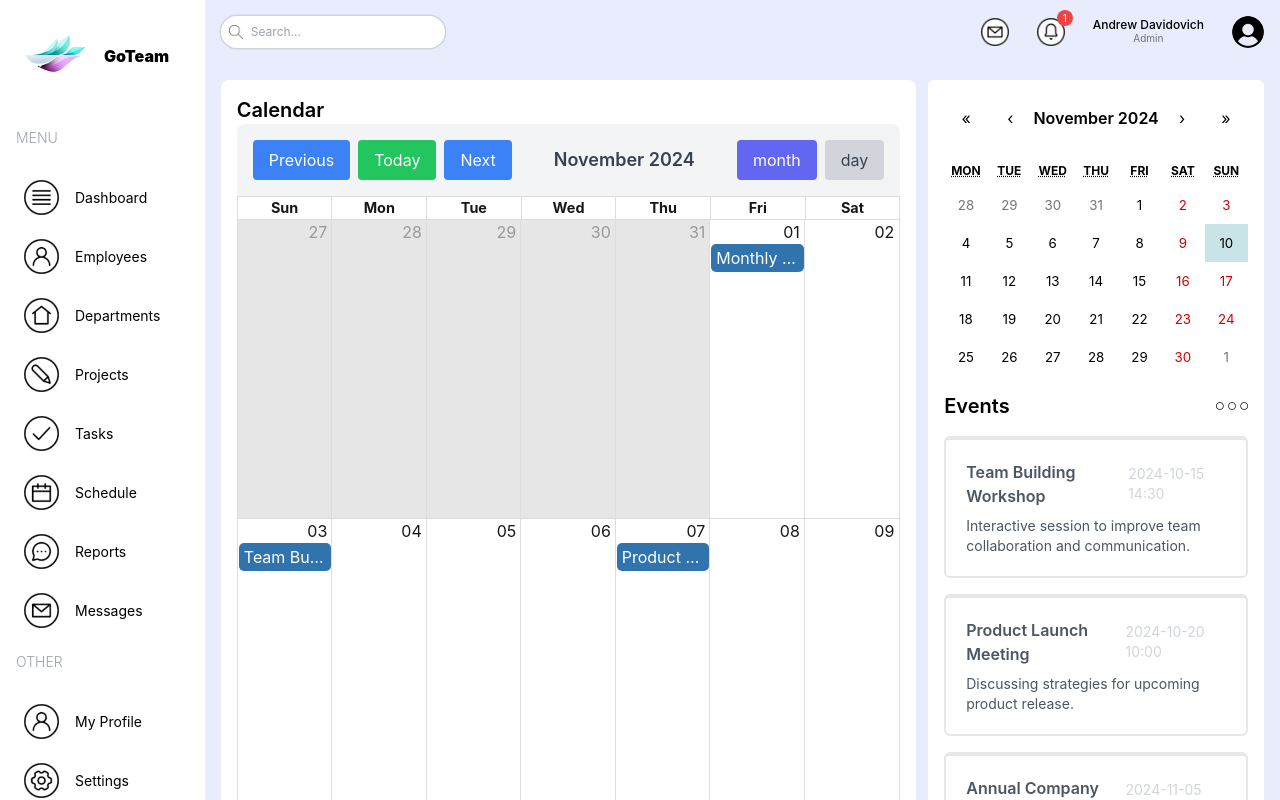
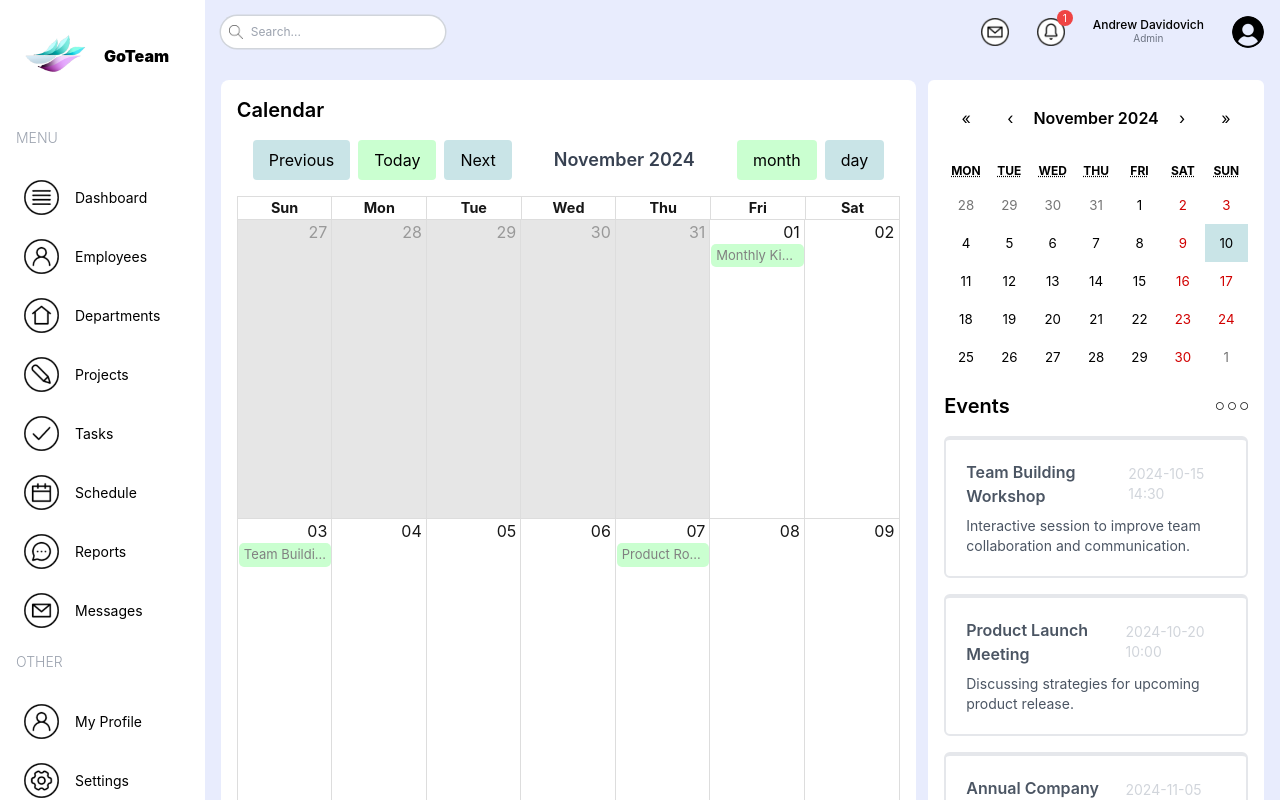
Before and after one commit to sarcasacras/go-team-ui, a Next.js app: page /schedule in a window 1280 px wide. Shown: the top 800 px of the page. Built offline with nearby package versions, Linux system fonts and the light colour scheme.

Commit message:
Small stylistic changes
Done to calendar

```diff
--- a/src/app/components/BigCalendar.tsx
+++ b/src/app/components/BigCalendar.tsx
@@ -35,27 +35,27 @@ const BigCalendar: React.FC = () => {
         }
 
         return (
-            <div className="flex justify-between items-center p-4 bg-gray-100 rounded-t-lg">
+            <div className="flex justify-between items-center p-4 bg-white rounded-t-lg">
                 {/* Navigation buttons */}
                 <div className="flex space-x-2">
                     <button
                         type="button"
                         onClick={goToPrev}
-                        className="px-4 py-2 bg-blue-500 text-white rounded hover:bg-blue-600 transition duration-300"
+                        className="px-4 py-2 bg-go-cyan text-black rounded hover:bg-go-cyan-shadow transition duration-300"
                     >
                         Previous
                     </button>
                     <button
                         type="button"
                         onClick={goToToday}
-                        className="px-4 py-2 bg-green-500 text-white rounded hover:bg-green-600 transition duration-300"
+                        className="px-4 py-2 bg-go-green text-black rounded hover:bg-go-green-shadow transition duration-300"
                     >
                         Today
                     </button>
                     <button
                         type="button"
                         onClick={goToNext}
-                        className="px-4 py-2 bg-blue-500 text-white rounded hover:bg-blue-600 transition duration-300"
+                        className="px-4 py-2 bg-go-cyan text-black rounded hover:bg-go-cyan-shadow transition duration-300"
                     >
                         Next
                     </button>
@@ -71,8 +71,8 @@ const BigCalendar: React.FC = () => {
                             onClick={() => toolbar.onView(name)}
                             className={`px-4 py-2 rounded transition duration-300 ${
                                 view === name
-                                    ? 'bg-indigo-500 text-white'
-                                    : 'bg-gray-300 text-gray-700 hover:bg-gray-400'
+                                    ? 'bg-go-green text-black'
+                                    : 'bg-go-cyan text-black hover:bg-go-cyan-shadow'
                             }`}
                         >
                             {name}
@@ -85,33 +85,20 @@ const BigCalendar: React.FC = () => {
 
     return (
         <Calendar
-            // Required: Localizer for date formatting
             localizer={localizer}
-            // Your array of event objects
             events={companyEvents}
-            // Specify how to access the start date from your event objects
             startAccessor="start"
-            // Specify how to access the end date from your event objects
             endAccessor="end"
-            // Available views (month and day in this case)
             views={['month', 'day']}
-            // Current view (controlled by state)
             view={view}
-            // Current date (controlled by state)
             date={date}
-            // Set the height of the calendar (adjust as needed)
             style={{ height: '98%' }}
-            // Handler for view changes
             onView={handleOnChangeView}
             // Handler for date navigation
             // 'as any' is used to bypass TypeScript errors due to type mismatches
-            // Consider updating @types/react-big-calendar if this causes issues
             onNavigate={handleNavigate as any}
-            // Set the minimum time to display (for day view)
-            min={new Date(2024, 9, 19, 7, 0, 0)}
-            // Set the maximum time to display (for day view)
+            min={new Date(2024, 9, 19, 6, 0, 0)}
             max={new Date(2024, 9, 19, 18, 0, 0)}
-            // Custom components (in this case, just the toolbar)
             components={{
                 toolbar: CustomToolbar,
             }}
--- a/src/app/globals.css
+++ b/src/app/globals.css
@@ -49,3 +49,9 @@ body {
   display: flex;
   justify-content: space-evenly;
 }
+
+.rbc-event {
+  background-color: #CAFFD0 !important;
+  color: gray !important;
+  font-size: small !important;
+}
```
